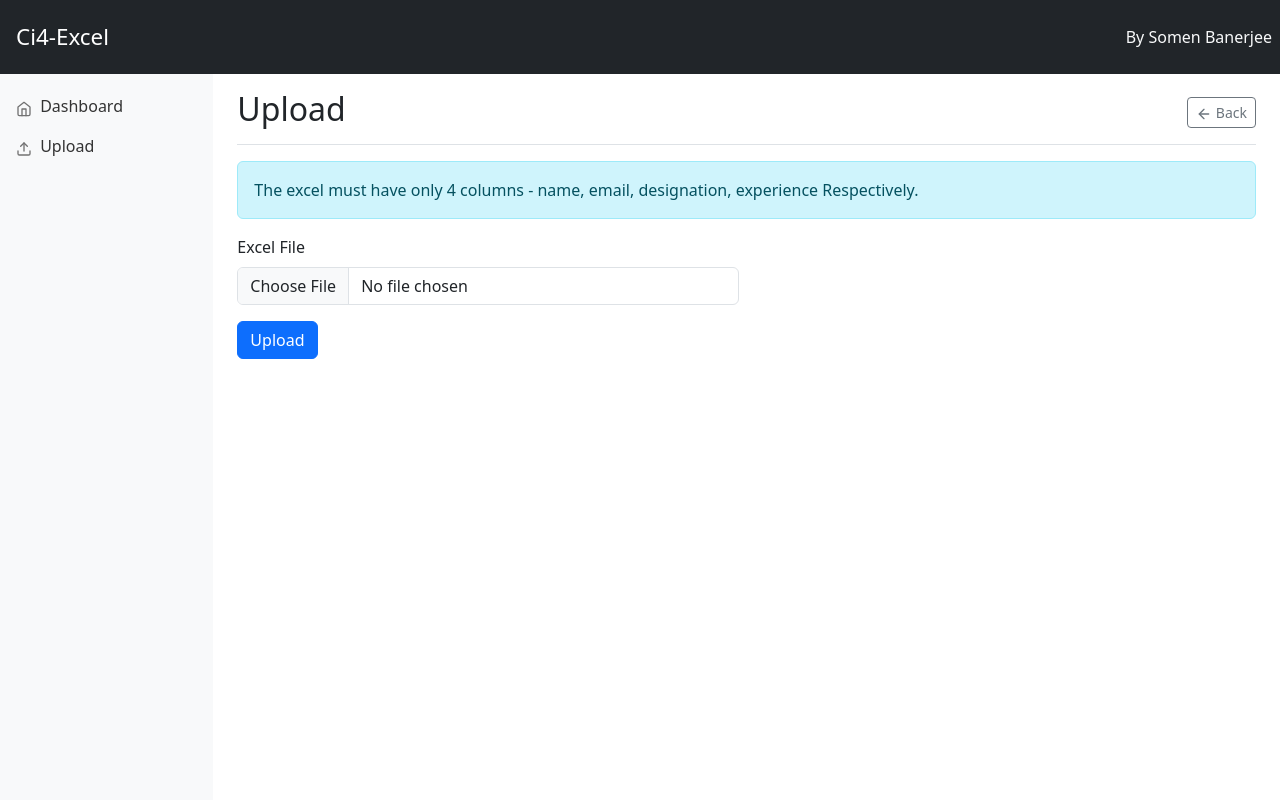
After one commit to somenbanerjee/ci4-working-with-excel, a CodeIgniter 4 app: template app/Views/upload.php in a window 1280 px wide. The commit adds this page. Run offline with PHP 8.4 and a stand-in for CodeIgniter, Linux system fonts and the light colour scheme; the template is opened without the code that fills it, so the values that code supplies are empty; some libraries are stand-ins or nearby versions.

Commit message:
done with upload view and updated view with layout

```diff
--- a/app/Config/Routes.php
+++ b/app/Config/Routes.php
@@ -7,3 +7,6 @@ use CodeIgniter\Router\RouteCollection;
  */
 $routes->get('/', 'Home::index');
 $routes->get('download/(:alpha)', 'Home::download');
+
+$routes->get('upload/', 'UploadController::index');
+$routes->post('upload/', 'UploadController::upload');
--- a/app/Controllers/Home.php
+++ b/app/Controllers/Home.php
@@ -15,6 +15,7 @@ class Home extends BaseController
         $data['employees'] = $employeeModel->findAll();
         return view("home", $data);
     }
+
 
     public function download($type = 'excel')
     {
--- /dev/null
+++ b/app/Views/layouts/master.php
@@ -0,0 +1,58 @@
+<!doctype html>
+<html lang="en">
+
+<head>
+    <meta charset="utf-8">
+    <!-- <meta name="viewport" content="width=device-width, initial-scale=1"> -->
+    <meta name="description" content="">
+    <meta name="author" content="Mark Otto, Jacob Thornton, and Bootstrap contributors">
+    <meta name="generator" content="Hugo 0.84.0">
+    <title>Codeigniter 4 - Working With Excel</title>
+    <!-- Bootstrap core CSS -->
+    <link href="https://cdn.jsdelivr.net/npm/bootstrap@5.3.1/dist/css/bootstrap.min.css" rel="stylesheet">
+
+    <link rel="stylesheet" type="text/css" href="assets/css/style.css">
+</head>
+
+<body>
+
+    <header class="navbar navbar-dark sticky-top bg-dark flex-md-nowrap">
+        <a class="navbar-brand col-md-3 col-lg-2 me-0 px-3" href="#">Ci4-Excel</a>
+        <span class="text-light p-2">
+            By Somen Banerjee
+        </span>
+    </header>
+
+    <div class="container-fluid">
+        <div class="row">
+            <nav id="sidebarMenu" class="col-md-3 col-lg-2 d-md-block bg-light sidebar collapse">
+                <div class="position-sticky pt-3">
+                    <ul class="nav flex-column">
+                        <li class="nav-item">
+                            <a class="nav-link" aria-current="page" href="/">
+                                <span data-feather="home"></span>
+                                Dashboard
+                            </a>
+                        </li>
+                        <li class="nav-item">
+                            <a class="nav-link" href="upload">
+                                <span data-feather="upload"></span>
+                                Upload
+                            </a>
+                        </li>
+                    </ul>
+                </div>
+            </nav>
+
+            <?= $this->renderSection('main-content'); ?>
+
+        </div>
+    </div>
+    <script src="https://cdn.jsdelivr.net/npm/bootstrap@5.3.1/dist/js/bootstrap.bundle.min.js"></script>
+    <script src="https://unpkg.com/feather-icons"></script>
+    <script>
+        feather.replace();
+    </script>
+</body>
+
+</html>
--- /dev/null
+++ b/app/Views/upload.php
@@ -0,0 +1,35 @@
+<?= $this->extend('layouts/master'); ?>
+
+<?= $this->section('main-content'); ?>
+<main class="col-md-9 ms-sm-auto col-lg-10 px-md-4">
+    <div class="d-flex justify-content-between flex-wrap flex-md-nowrap align-items-center pt-3 pb-2 mb-3 border-bottom">
+        <h1 class="h2">Upload</h1>
+        <div class="btn-toolbar mb-2 mb-md-0">
+            <a href="/" class="btn btn-sm btn-outline-secondary">
+                <span data-feather="arrow-left"></span>
+                Back
+            </a>
+        </div>
+    </div>
+    <div class="alert alert-info" role="alert">
+        The excel must have only 4 columns -
+        name,
+        email,
+        designation,
+        experience
+
+        Respectively.
+    </div>
+    <form class="row g-3" action="upload" method="post" enctype='multipart/form-data'>
+        <div class="col-md-6">
+            <label for="uploadFile" class="form-label">Excel File</label>
+            <input class="form-control" type="file" name="uploadFile">
+        </div>
+        <div class="col-12">
+            <button type="submit" class="btn btn-primary">Upload</button>
+        </div>
+    </form>
+
+</main>
+
+<?= $this->endSection(); ?>
```
Also changed, not shown: app/Controllers/UploadController.php (added, +13 -0 lines), app/Views/home.php (+3 -54 lines), 1 other file.
